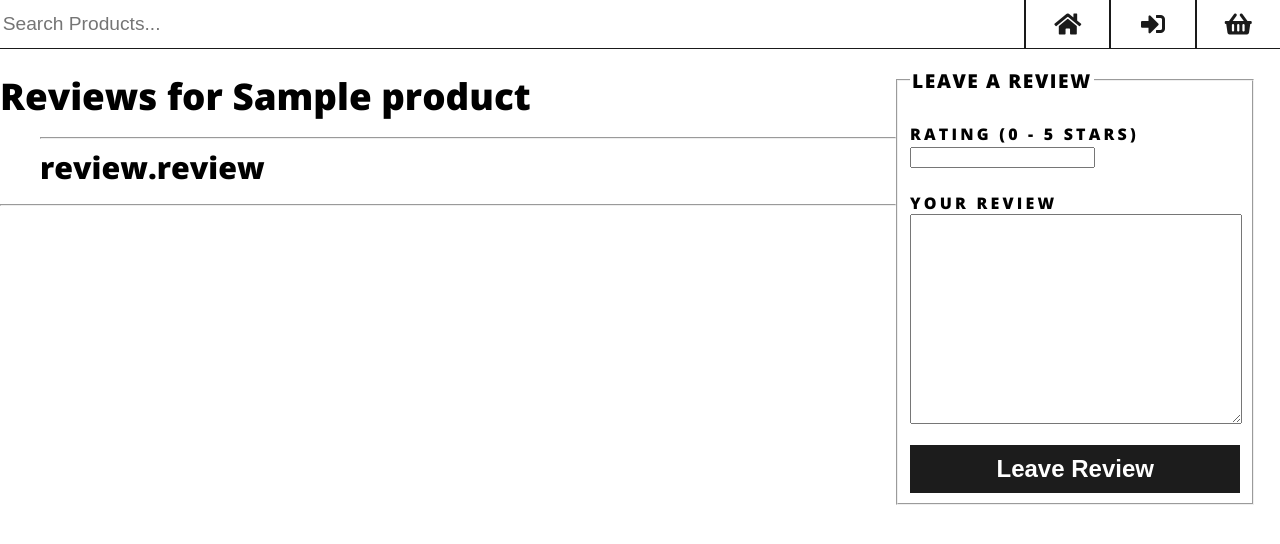
After one commit to underrobyn/cm1102-webstore, a Flask app: page /reviews/1 in a window 1280 px wide. The commit adds this page. Shown: the top 544 px of the page. Run offline with Flask 2, Linux system fonts and the light colour scheme; tables that the repository leaves empty hold one stand-in row (values such as "Sample post").

Commit message:
Added product reviews page Added form to add review Added db model for reviews

```diff
--- a/store/forms.py
+++ b/store/forms.py
@@ -1,5 +1,5 @@
 from flask_wtf import FlaskForm
-from wtforms import StringField, PasswordField, SubmitField, IntegerField, SelectField, BooleanField
+from wtforms import StringField, PasswordField, SubmitField, IntegerField, SelectField, BooleanField, DecimalField, TextAreaField
 from wtforms.validators import DataRequired, Length, Email, EqualTo, ValidationError, Regexp, NumberRange
 from store.config import password_req
 import re
@@ -69,3 +69,9 @@ class InputBillingForm(FlaskForm):
 	card_cvc = StringField('Card CVC (e.g. "123")', validators=[DataRequired()])
 	card_end = StringField('Card End (e.g. "12/34")', validators=[DataRequired()])
 	submit = SubmitField("Place Order")
+
+
+class ProductReviewForm(FlaskForm):
+	rating = DecimalField('Rating (0 - 5 stars)', validators=[NumberRange(min=0, max=5, message='Review between 0 and 5 stars')])
+	review = TextAreaField('Your review', validators=[Length(min=0, max=2000)])
+	submit = SubmitField('Leave Review')
--- a/store/routes.py
+++ b/store/routes.py
@@ -4,9 +4,10 @@ from sqlalchemy import create_engine
 
 from store import app, db, login_manager
 import flask_sqlalchemy, os, time, json
-from store.models import User, Products, Address, Basket, BasketItems, Billing, BillingAddress, Orders, OrderProducts
+from store.models import User, Products, Address, Basket, BasketItems, Billing, BillingAddress, Orders, OrderProducts, \
+	ProductReviews
 from store.forms import CreateUserForm, LoginUserForm, UpdateEmailForm, UpdatePasswordForm, AddToCart, AddAddressForm, \
-	DeleteAccountForm, DownloadDataForm, InputBillingForm, delCart
+	DeleteAccountForm, DownloadDataForm, InputBillingForm, ProductReviewForm, delCart
 
 
 # App routes
@@ -187,6 +188,15 @@ def product(product_id):
 	return render_template('product.html', product_id=product_id, add_cart=cart_form, title='Product Name here')
 
 
+@app.route('/reviews/<int:product_id>', methods=['GET', 'POST'])
+def reviews(product_id):
+	product_info = Products.query.filter_by(id=product_id).first()
+	reviews = ProductReviews.query.filter_by(product_id=product_id).all()
+	add_review_form = ProductReviewForm()
+
+	return render_template('reviews.html', product=product_info, reviews=reviews, add_review=add_review_form, title='Reviews for ' + product_info.name)
+
+
 # Account system routes
 @login_manager.unauthorized_handler
 def unauthorized():
@@ -349,7 +359,7 @@ def billing():
 		remove_id = request.args.get('remove')
 		address_data = Address.query.filter_by(id=remove_id).first()
 
-		# Chekc the address exists
+		# Check the address exists
 		if not address_data:
 			flash("You cannot delete that address.")
 			return redirect(url_for("billing"))
--- a/store/static/css/styles.css
+++ b/store/static/css/styles.css
@@ -171,6 +171,13 @@ form input[type="submit"] {
 	border-radius: 0;
 }
 
+form textarea {
+	width: calc(100% - 0.5rem);
+	height:25vh;
+	padding: 0.25rem;
+	margin: 0 0 1rem 0;
+}
+
 form span[role='tooltip'] {
 	display:none;
 	background-color: #1a1a1a;
@@ -254,7 +261,7 @@ section.sidebar fieldset {
 }
 
 @media screen and (max-width: 768px) {
-	section.form {
+	section.center_form {
 		width: 80%;
 		margin: 3% 10%;
 	}
@@ -281,14 +288,14 @@ section.sidebar fieldset {
 }
 
 @media screen and (max-width: 648px) {
-	section.form {
+	section.center_form {
 		width: 90%;
 		margin: 3% 5%;
 	}
 }
 
 @media screen and (max-width: 440px) {
-	section.form {
+	section.center_form {
 		width: 95%;
 		margin: 3% 2.5%;
 	}
--- a/store/templates/product.html
+++ b/store/templates/product.html
@@ -5,6 +5,8 @@
 {% block content %}
 	<section>
 		<h1>Product page - {{ product_id }}</h1>
+
+		<a class="button" href="{{ url_for('reviews', product_id=product_id) }}">Reviews</a>
 	</section>
 
 	<section class="form">
--- /dev/null
+++ b/store/templates/reviews.html
@@ -0,0 +1,37 @@
+{% extends "base.html" %}
+
+{% block title %}{{ title }}{% endblock title %}
+
+{% block content %}
+	<section class="main">
+		<h1>Reviews for {{ product.name }}</h1>
+		{% if reviews|length > 0 %}
+			<ul>
+			{% for review in reviews %}
+				<hr>
+				<h3>review.review</h3>
+			{% endfor %}
+			</ul>
+		<hr>
+		{% else %}
+			<h2>No reviews for this item</h2>
+		{% endif %}
+	</section>
+
+	<section class="sidebar">
+		<fieldset>
+			<legend>Leave a Review</legend>
+			<form method="POST" action="{{ url_for('reviews', product_id=product.id) }}">
+				{{ add_review.csrf_token }}
+
+				{{ add_review.rating.label }}
+				{{ add_review.rating }}
+
+				{{ add_review.review.label }}
+				{{ add_review.review }}
+
+				{{ add_review.submit }}
+			</form>
+		</fieldset>
+	</section>
+{% endblock content %}
```
Also changed, not shown: store/models.py (+8 -0 lines).
